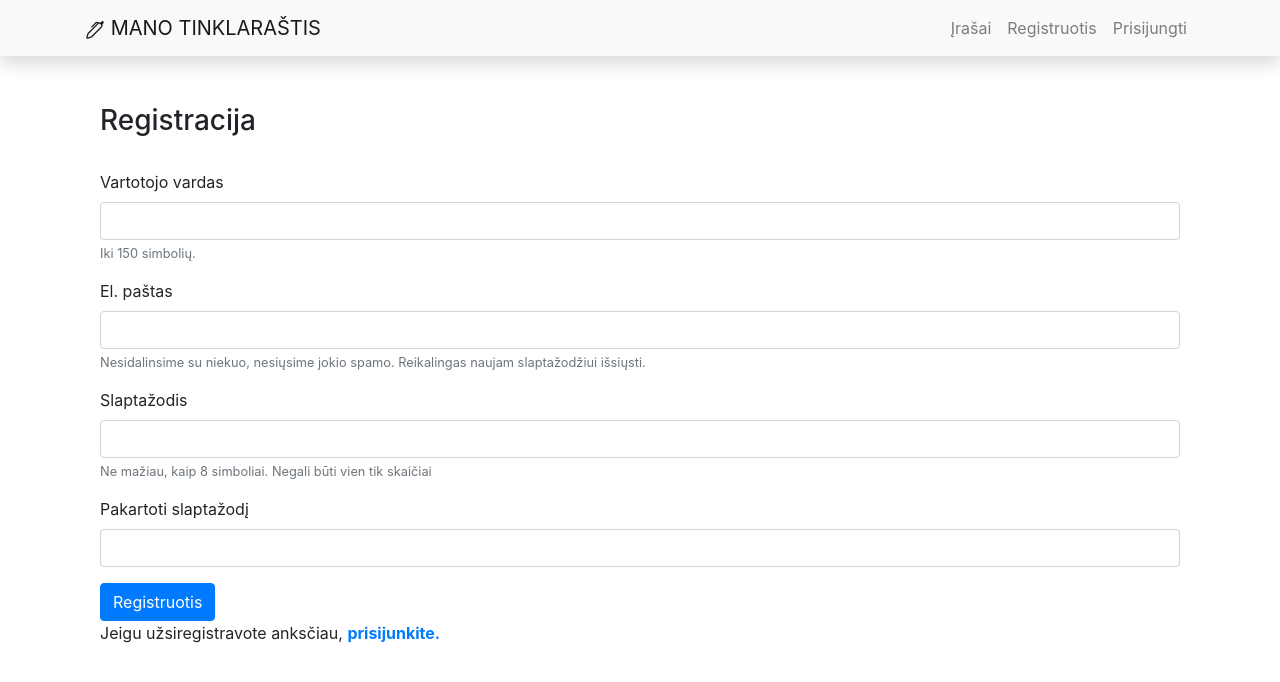
After one commit to DonatasNoreika/myblog_20240610, a Django app: page /register/ in a window 1280 px wide. The commit adds this page. Shown: the top 682 px of the page. Run offline with Django 5.2, Linux system fonts and the light colour scheme; some libraries are stand-ins or nearby versions.

Commit message:
+Padaryti, kad vartotojai galėtų patys registruotis

```diff
--- a/mysite/blog/templates/base.html
+++ b/mysite/blog/templates/base.html
@@ -55,6 +55,9 @@
                 </li>
                 {% else %}
                 <li class="nav-item">
+                    <a class="nav-link" href="{% url 'register' %}">Registruotis</a>
+                </li>
+                <li class="nav-item">
                     <a class="nav-link" href="{% url 'login' %}">Prisijungti</a>
                 </li>
                 {% endif %}
@@ -64,6 +67,16 @@
 </nav>
 
 <div class="container">
+    {% if messages %}
+        {% for message in messages %}
+            <div class="alert alert-{% if message.tags == 'error' %}danger{% elif message.tags == 'info' %}success{% endif %}" role="alert">
+                 {{ message }}
+            </div>
+        {% endfor %}
+    {% endif %}
+</div>
+
+<div class="container">
     {% block 'content' %}{% endblock %}
 </div>
 </body>
--- /dev/null
+++ b/mysite/blog/templates/register.html
@@ -0,0 +1,37 @@
+{% extends 'base.html' %}
+
+{% block 'title' %}Registracija{% endblock %}
+
+{% block 'content' %}
+
+    <div class="container register">
+        <h3>Registracija</h3><br/>
+        <form method="post">
+            {% csrf_token %}
+            <div class="form-group">
+                <label for="username">Vartotojo vardas</label>
+                <input name="username" type="text" class="form-control" id="username" aria-describedby="usernameHelp">
+                <small id="usernameHelp" class="form-text text-muted">Iki 150 simbolių.</small>
+            </div>
+            <div class="form-group">
+                <label for="exampleInputEmail1">El. paštas</label>
+                <input name="email" type="email" class="form-control" id="exampleInputEmail1" aria-describedby="emailHelp">
+                <small id="emailHelp" class="form-text text-muted">Nesidalinsime su niekuo, nesiųsime jokio spamo.
+                    Reikalingas naujam slaptažodžiui išsiųsti. </small>
+            </div>
+            <div class="form-group">
+                <label for="password">Slaptažodis</label>
+                <input name="password" type="password" class="form-control" id="password" aria-describedby="pwdHelp">
+                <small id="pwdHelp" class="form-text text-muted">Ne mažiau, kaip 8 simboliai. Negali būti vien tik
+                    skaičiai</small>
+            </div>
+            <div class="form-group">
+                <label for="password2">Pakartoti slaptažodį</label>
+                <input name="password2" type="password" class="form-control" id="password2" aria-describedby="pwd2Help">
+            </div>
+            <button type="submit" class="btn btn-primary register-button">Registruotis</button>
+        </form>
+        <p>Jeigu užsiregistravote anksčiau, <a href="{% url 'login' %}"><strong>prisijunkite.</strong></a></p>
+    </div>
+
+{% endblock %}
--- a/mysite/blog/urls.py
+++ b/mysite/blog/urls.py
@@ -20,7 +20,8 @@ from .views import (PostListView,
                     PostDetailView,
                     CommentDeleteView,
                     CommentUpdateView,
-                    CommentListView)
+                    CommentListView,
+                    register)
 
 urlpatterns = [
     path("", PostListView.as_view(), name="posts"),
@@ -28,4 +29,5 @@ urlpatterns = [
     path("posts/<int:post_pk>/comments/<int:pk>/delete", CommentDeleteView.as_view(), name="comment_delete"),
     path("posts/<int:post_pk>/comments/<int:pk>/update", CommentUpdateView.as_view(), name="comment_update"),
     path("comments/", CommentListView.as_view(), name="my_comments"),
+    path("register/", register, name='register'),
 ]
--- a/mysite/blog/views.py
+++ b/mysite/blog/views.py
@@ -1,10 +1,13 @@
-from django.shortcuts import render, reverse
+from django.contrib.auth import password_validation
+from django.shortcuts import render, reverse, redirect
 from django.views.generic import ListView, DetailView, DeleteView, UpdateView
 from .models import Post, Comment
 from django.views.generic.edit import FormMixin
 from .forms import CommentForm
 from django.contrib.auth.mixins import LoginRequiredMixin, UserPassesTestMixin
-
+from django.views.decorators.csrf import csrf_protect
+from django.contrib.auth.forms import User
+from django.contrib import messages
 
 # Create your views here.
 class PostListView(ListView):
@@ -79,3 +82,41 @@ class CommentListView(LoginRequiredMixin, ListView):
 
     def get_queryset(self):
         return Comment.objects.filter(author=self.request.user)
+
+@csrf_protect
+def register(request):
+    if request.method == "POST":
+        # pasiimame reikšmes iš registracijos formos
+        username = request.POST['username']
+        email = request.POST['email']
+        password = request.POST['password']
+        password2 = request.POST['password2']
+        # tikriname, ar sutampa slaptažodžiai
+        if password == password2:
+            # tikriname, ar neužimtas username
+            if User.objects.filter(username=username).exists():
+                messages.error(request, f'Vartotojo vardas {username} užimtas!')
+                return redirect('register')
+            else:
+                # tikriname, ar nėra tokio pat email
+                if User.objects.filter(email=email).exists():
+                    messages.error(request, f'Vartotojas su el. paštu {email} jau užregistruotas!')
+                    return redirect('register')
+                else:
+                    try:
+                        password_validation.validate_password(password)
+                    except password_validation.ValidationError as e:
+                        for error in e:
+                            messages.error(request, error)
+                        return redirect('register')
+
+                    # jeigu viskas tvarkoje, sukuriame naują vartotoją
+                    User.objects.create_user(username=username, email=email, password=password)
+                    messages.info(request, f'Vartotojas {username} užregistruotas!')
+                    return redirect('login')
+        else:
+            messages.error(request, 'Slaptažodžiai nesutampa!')
+            return redirect('register')
+
+    if request.method == "GET":
+        return render(request, 'register.html')
```
